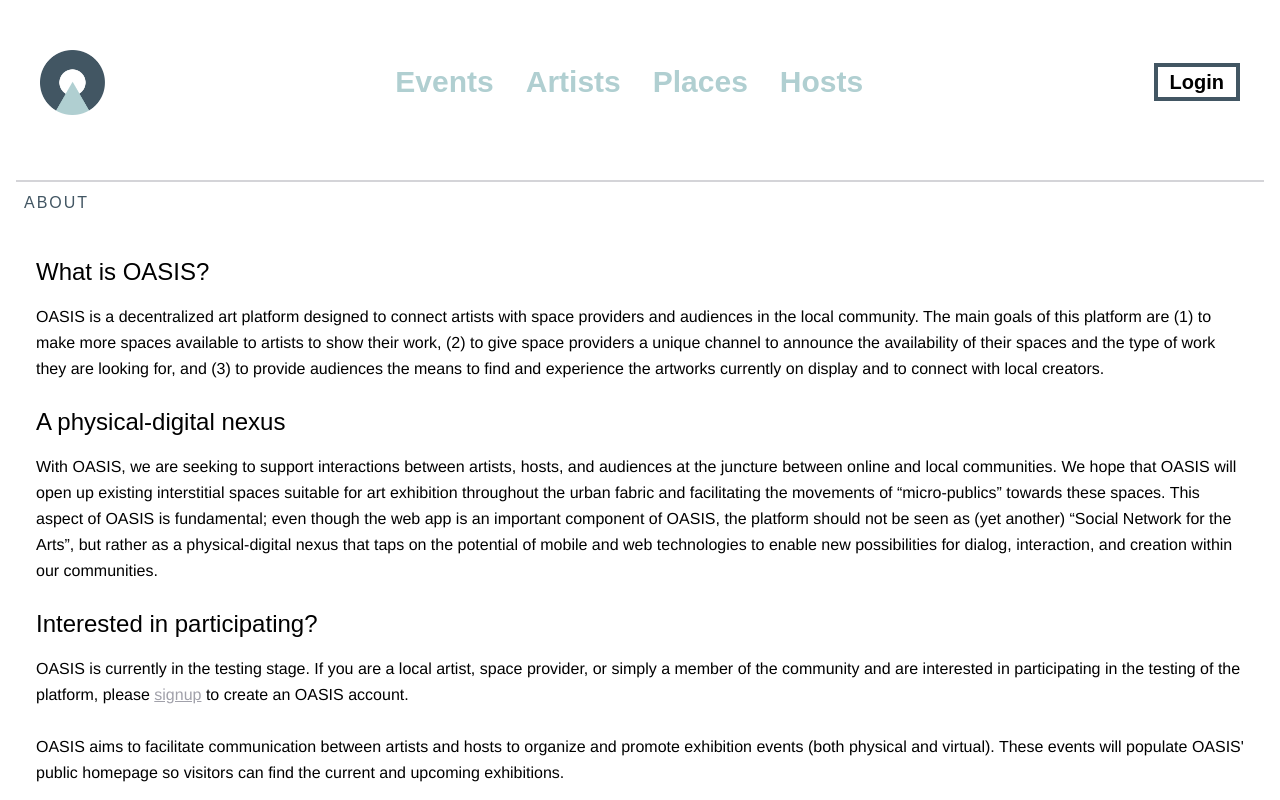
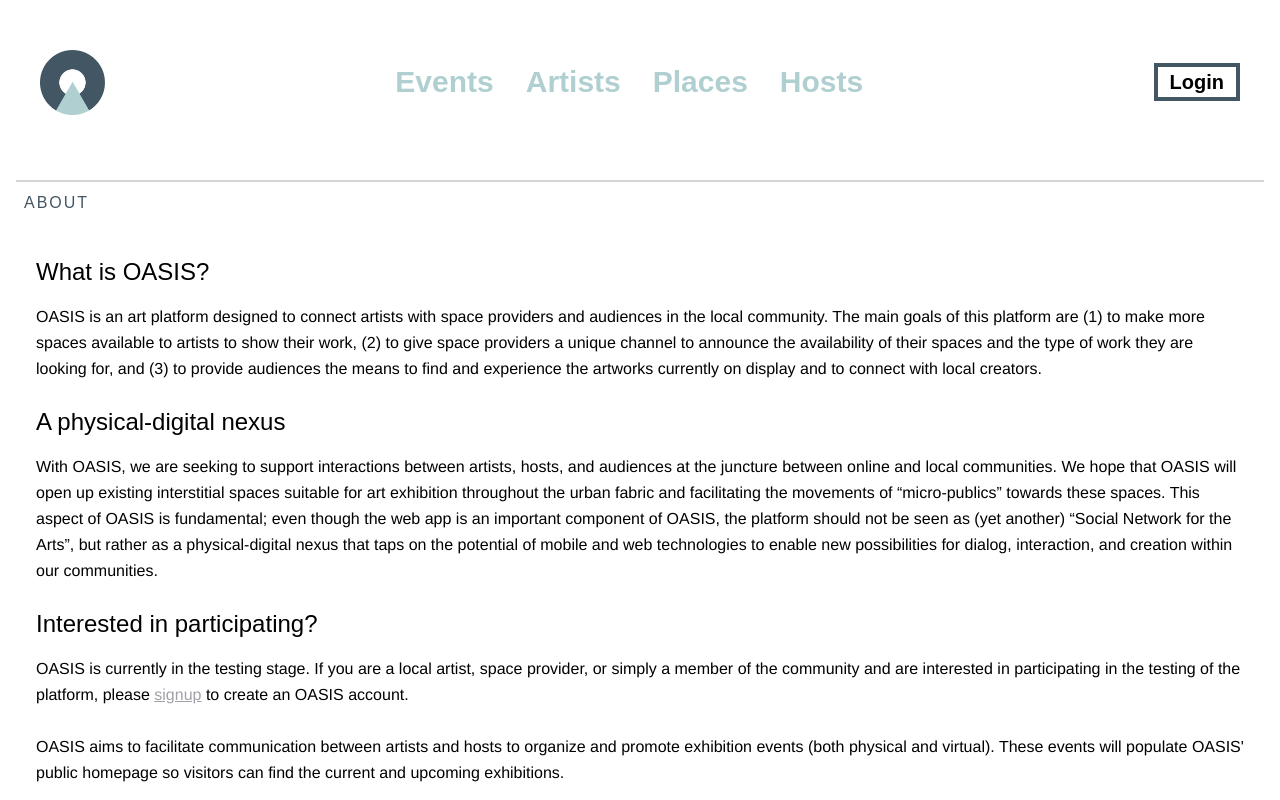
Before and after one commit to oasis-art-project/oasis-webapp, a React (Create React App) app: page /about in a window 1280 px wide. Shown: the top 800 px of the page. Built offline with nearby package versions, Linux system fonts and the light colour scheme.

Commit message:
minor edit in about page

```diff
--- a/src/pages/About/About.tsx
+++ b/src/pages/About/About.tsx
@@ -25,7 +25,7 @@ function About() {
       <AboutContainer>
       <h3 className="font-header text-2xl my-4">What is OASIS?</h3>
       <p>
-        OASIS is a decentralized art platform designed to connect artists with space providers and
+        OASIS is an art platform designed to connect artists with space providers and
         audiences in the local community. The main goals of this platform are (1) to make more
         spaces available to artists to show their work, (2) to give space providers a unique
         channel to announce the availability of their spaces and the type of work they are looking
```
